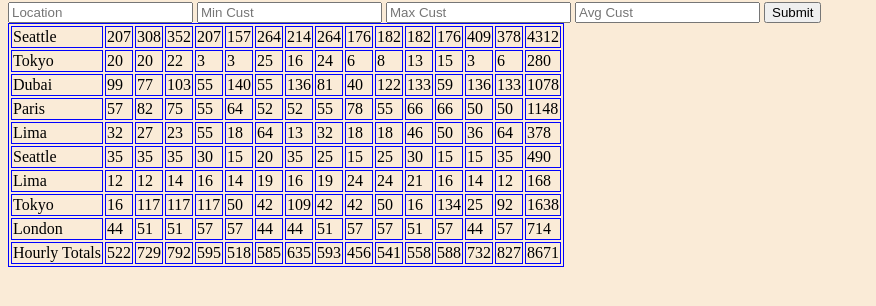
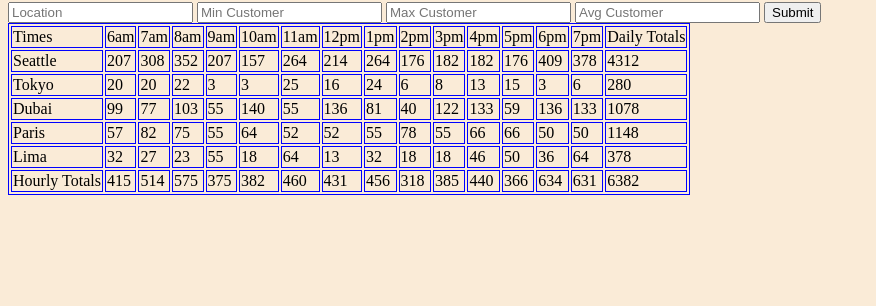
Before and after one commit to h-griffin/cookie-stand, a plain HTML site: page sales.html in a window 1280 px wide. Shown: the part 346-652 px from the top of the page, without its empty margins (0-876 px from the left). Drawn offline with Linux system fonts and the light colour scheme.

Commit message:
fixed forms and table headers

```diff
--- a/js/app.js
+++ b/js/app.js
@@ -116,7 +116,7 @@ function writeHeader(){
     headerEl.appendChild(headerRow);
 }
 
-writeHeader();
+// writeHeader();
 
 var seattleLocation = new Store('Seattle', 23, 65, 6.3);
 var tokyoLocation = new Store('Tokyo', 3, 24, 1.2);
@@ -124,14 +124,15 @@ var dubaiLocation = new Store('Dubai', 11, 38, 3.7);
 var parisLocation = new Store('Paris', 20, 38, 2.3);
 var limaLocation = new Store('Lima', 2, 16, 4.6);
 
-writeBottomRow();
+// writeBottomRow();
 
 
 var locations = [seattleLocation, tokyoLocation, dubaiLocation, parisLocation, limaLocation];
 
 var formEl = document.getElementById('cookie-form');
 
-function handleForm(formInput) {
+function formHandle(formInput) {
+    formInput.preventDefault();
     var location = formInput.target.location.value;
     var minCustomer = Number(formInput.target.minCustomer.value);
     var maxCustomer = Number(formInput.target.maxCustomer.value);
@@ -142,20 +143,17 @@ function handleForm(formInput) {
     renderTable();
 }
 
-formEl.addEventListener('submit', handleForm);
-
-new Store('Seattle', 3, 7, 5);
-new Store('Lima', 5, 10, 2.4);
-new Store('Tokyo', 2, 16, 8.4);
-new Store('London', 7, 9, 6.4);
+formEl.addEventListener('submit', formHandle);
 
 function renderTable(){
     var table = document.getElementById('table');
     table.innerHTML = null;
 
+    writeHeader();
     for(var store = 0; store < allCookieStores.length; store++){
         allCookieStores[store].writeRow();
     }
     writeBottomRow();
 }
+
 renderTable();
--- a/sales.html
+++ b/sales.html
@@ -18,9 +18,9 @@
     <img src="https://codefellows.github.io/code-201-guide/curriculum/class-06/lab/assets/salmon.png" alt="image of salmon">
     <form id="cookie-form">
         <input placeholder="Location" name="location" type="text">
-        <input placeholder="Min Cust" name="minCust" type="number" step="any">
-        <input placeholder="Max Cust" name="maxCust" type="number" step="any">
-        <input placeholder="Avg Cust" name="avgCust" type="number" step="any">
+        <input placeholder="Min Customer" name="minCustomer" type="number" step="any">
+        <input placeholder="Max Customer" name="maxCustomer" type="number" step="any">
+        <input placeholder="Avg Customer" name="avgCustomer" type="number" step="any">
         <button type="submit">Submit</button>
       </form>
       <table id='table'></table>
```
